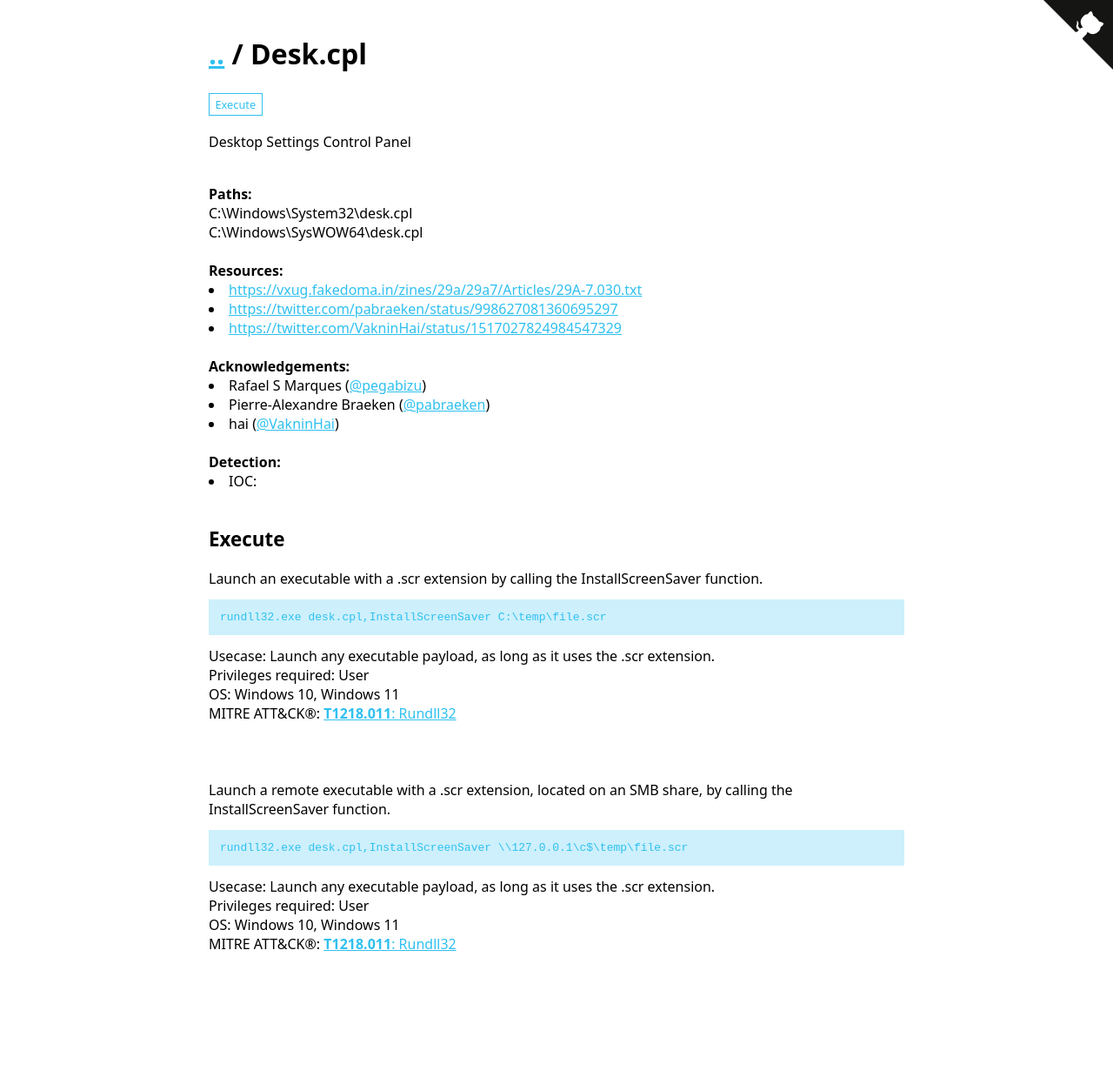
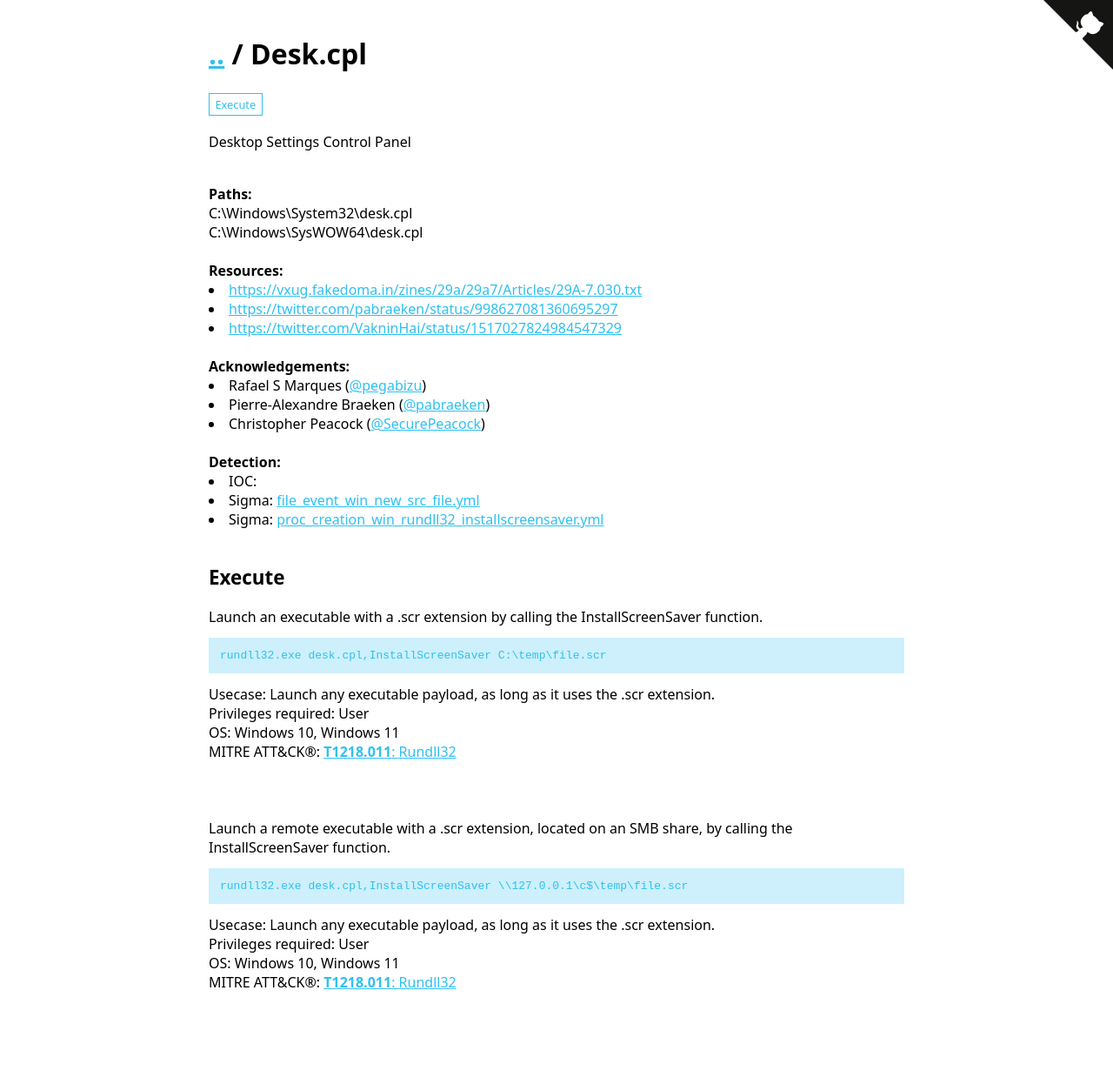
Before and after one commit to LOLBAS-Project/LOLBAS-Project.github.io, a Jekyll site: the page built from _lolbas/Libraries/Desk.md, in a window 1280 px wide. Shown: the whole page at 87% size. Built offline with Jekyll 4.4.1, drawn with Linux system fonts in a browser that asks for light colours; before the commit the page ends 1202 px from its top, so only the background shows below that.

Commit message:
Applying update LOLBAS-Project/LOLBAS@666e6e86458c9d0583268372e334278aaece28ad

```diff
--- a/_lolbas/Libraries/Desk.md
+++ b/_lolbas/Libraries/Desk.md
@@ -23,6 +23,8 @@ Full_Path:
   - Path: C:\Windows\SysWOW64\desk.cpl
 Detection:
   - IOC:
+  - Sigma: https://github.com/SigmaHQ/sigma/blob/master/rules/windows/file_event/file_event_win_new_src_file.yml
+  - Sigma: https://github.com/SigmaHQ/sigma/blob/master/rules/windows/process_creation/proc_creation_win_rundll32_installscreensaver.yml
 Resources:
   - Link: https://vxug.fakedoma.in/zines/29a/29a7/Articles/29A-7.030.txt
   - Link: https://twitter.com/pabraeken/status/998627081360695297
@@ -34,4 +36,6 @@ Acknowledgement:
     Handle: '@pabraeken'
   - Person: hai
     Handle: '@VakninHai'
+    Person: Christopher Peacock
+    Handle: '@SecurePeacock'
 ---
```
